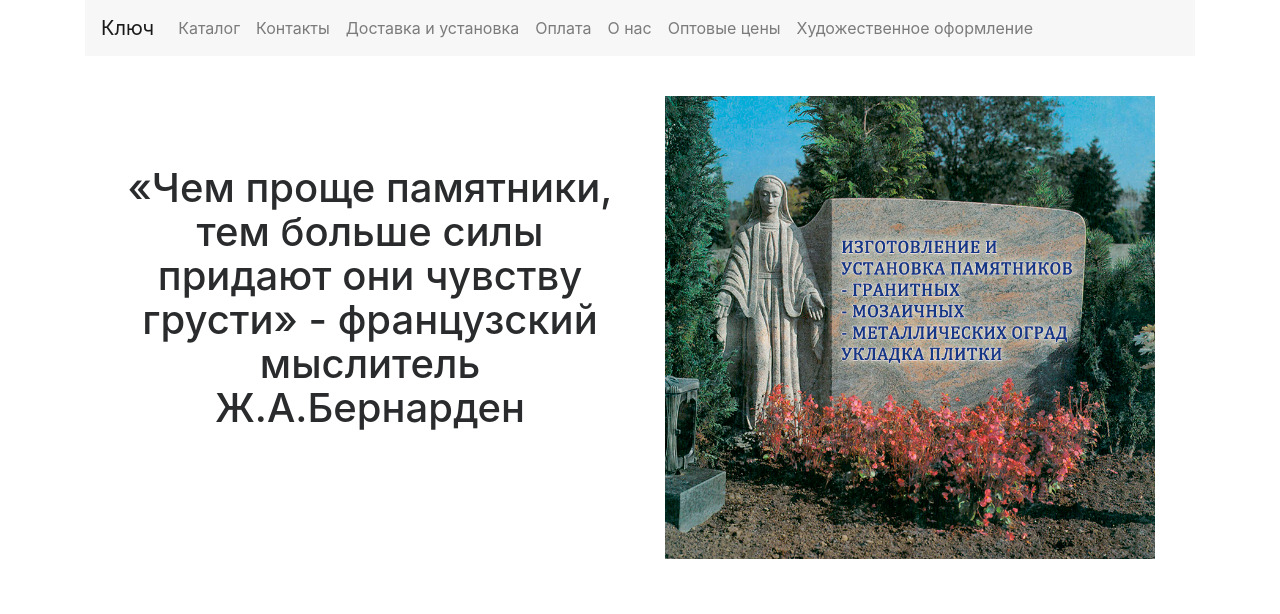
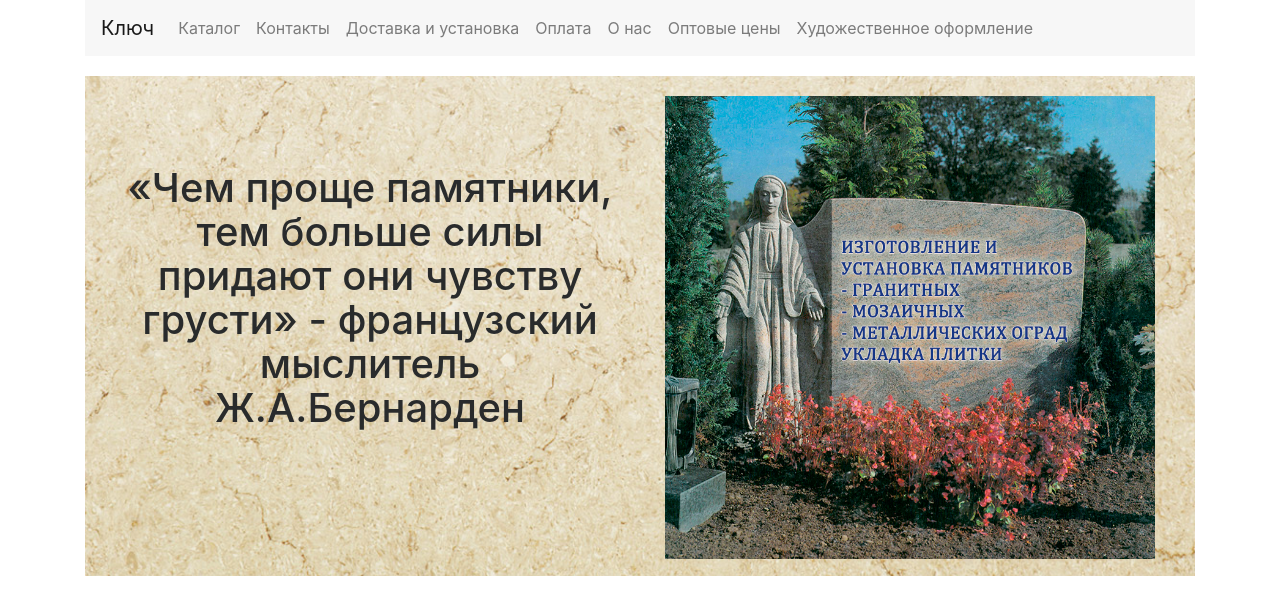
Before and after one commit to olga-dev/pamyatnik, a plain HTML site: page index.html in a window 1280 px wide. Drawn offline with nearby package versions, Linux system fonts and the light colour scheme.

Commit message:
Added img

```diff
--- a/style.css
+++ b/style.css
@@ -1,5 +1,5 @@
 .header {
-    background: url("images/img2.jpg");
+    background: url("images/img1.jpg");
     background-position: center center;
     background-repeat: no-repeat;
     background-size: cover;
```
Also changed, not shown: images/img1.jpg (added).
